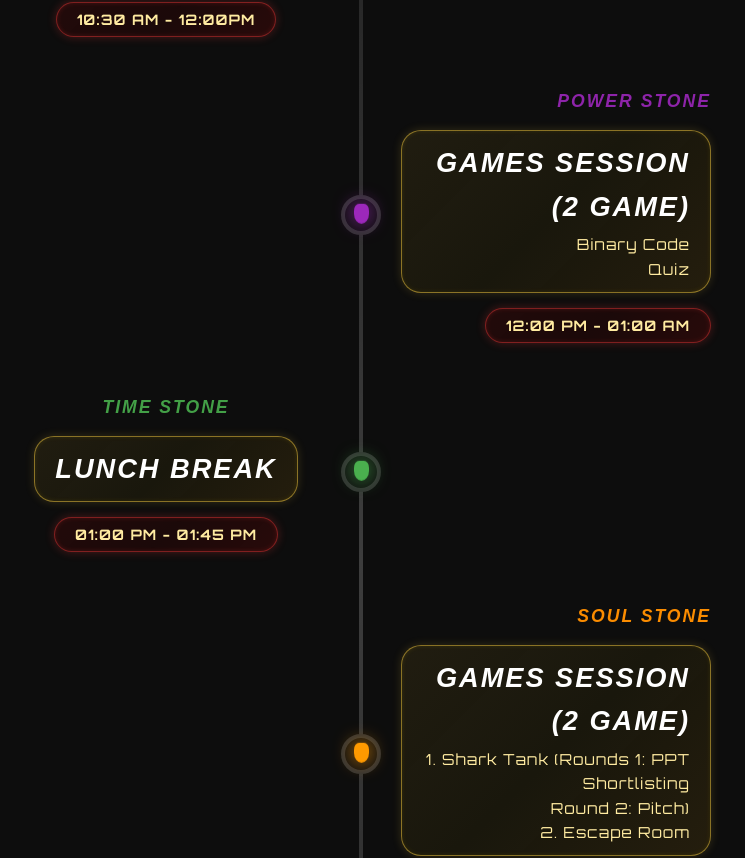
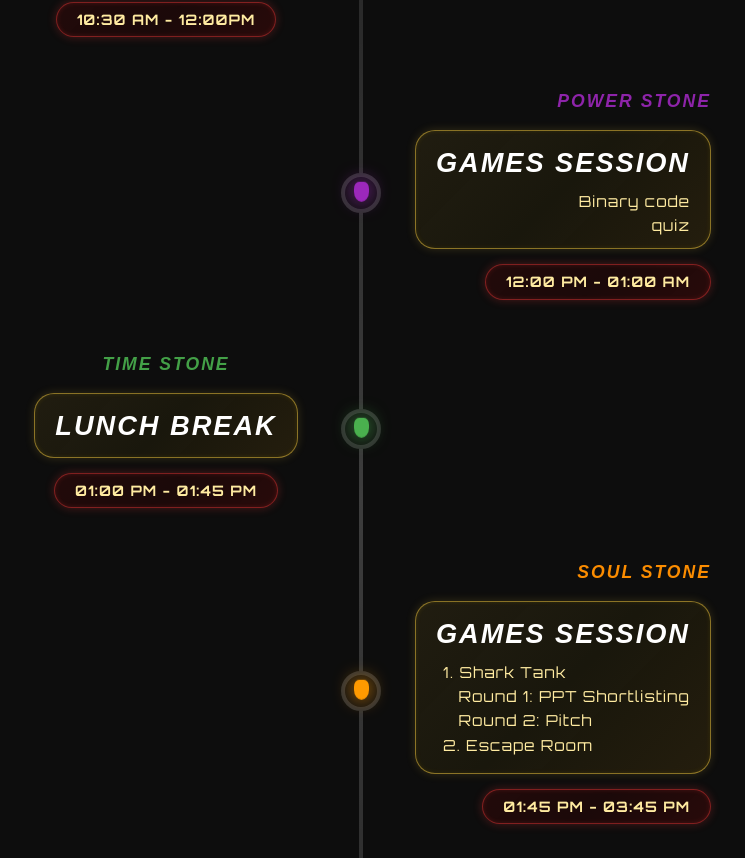
Before and after one commit to aman00077777/AI-Odssey-2026, a React (Vite) app in the folder frontend/: page / in a window 1280 px wide. Shown: the part 6136-6994 px from the top of the page, without its empty margins (279-1024 px from the left). Built offline with nearby package versions, Linux system fonts and the light colour scheme; a web font is replaced by a local one.

Commit message:
Fixing minor things

```diff
--- a/frontend/src/components/MainOverlay.jsx
+++ b/frontend/src/components/MainOverlay.jsx
@@ -332,10 +332,10 @@ const MainOverlay = () => {
                                 { name: "Space", color: "#1E88E5", event: "Registration Begins", time: "09:00 AM" },
                                 { name: "Mind", color: "#FFD54F", event: "Inauguration Ceremony", time: "09:30 AM - 10:30 AM" },
                                 { name: "Reality", color: "#E53935", event: "Speaker Workshop Session", time: "10:30 AM - 12:00PM" },
-                                { name: "Power", color: "#8E24AA", event: <>Games Session (2 Game)<br /><span className="game-subtext">Binary Code<br />Quiz</span></>, time: "12:00 PM - 01:00 AM" },
+                                { name: "Power", color: "#8E24AA", event: <>Games session<br /><span className="game-subtext">Binary code<br />quiz</span></>, time: "12:00 PM - 01:00 AM" },
                                 { name: "Time", color: "#43A047", event: "Lunch Break", time: "01:00 PM - 01:45 PM" },
-                                { name: "Soul", color: "#FB8C00", event: <>Games Session (2 Game)<br /><span className="game-subtext">1. Shark Tank (Rounds 1: PPT Shortlisting<br />Round 2: Pitch)<br />2. Escape Room</span></>, time: "01:45 PM - 03:45 PM" },
-                                { name: "Space", color: "#1E88E5", event: <>Games Session (2 Game)<br /><span className="game-subtext">1. AI Or Not<br />2. Find The Word &amp; Win Points</span></>, time: "3:45 PM - 04:30 PM" },
+                                { name: "Soul", color: "#FB8C00", event: <>Games session<br /><span className="game-subtext" style={{ textAlign: "left", display: "inline-block" }}>1. Shark Tank<br />&nbsp;&nbsp;&nbsp;Round 1: PPT Shortlisting<br />&nbsp;&nbsp;&nbsp;Round 2: Pitch<br />2. Escape Room</span></>, time: "01:45 PM - 03:45 PM" },
+                                { name: "Space", color: "#1E88E5", event: <>Games session<br /><span className="game-subtext">1. AI Or Not<br />2. Find The Word &amp; Win Points</span></>, time: "3:45 PM - 04:30 PM" },
                                 { name: "Mind", color: "#FFD54F", event: "Treasure Hunt", time: "04:30 PM - 05:30 PM" },
                                 { name: "Reality", color: "#E53935", event: "Prize Distribution & Closing Ceremony", time: "5:30 PM" }
                             ].map((stone, idx) => (
```
